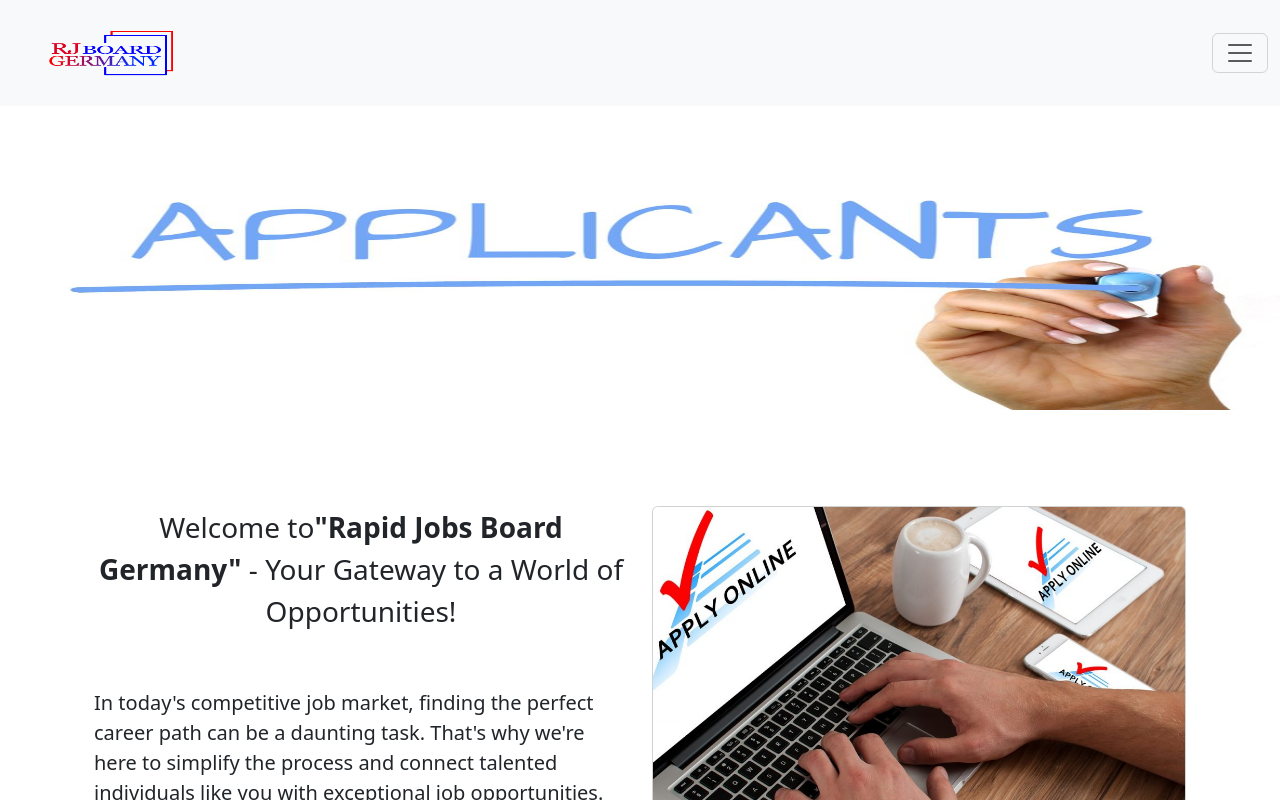
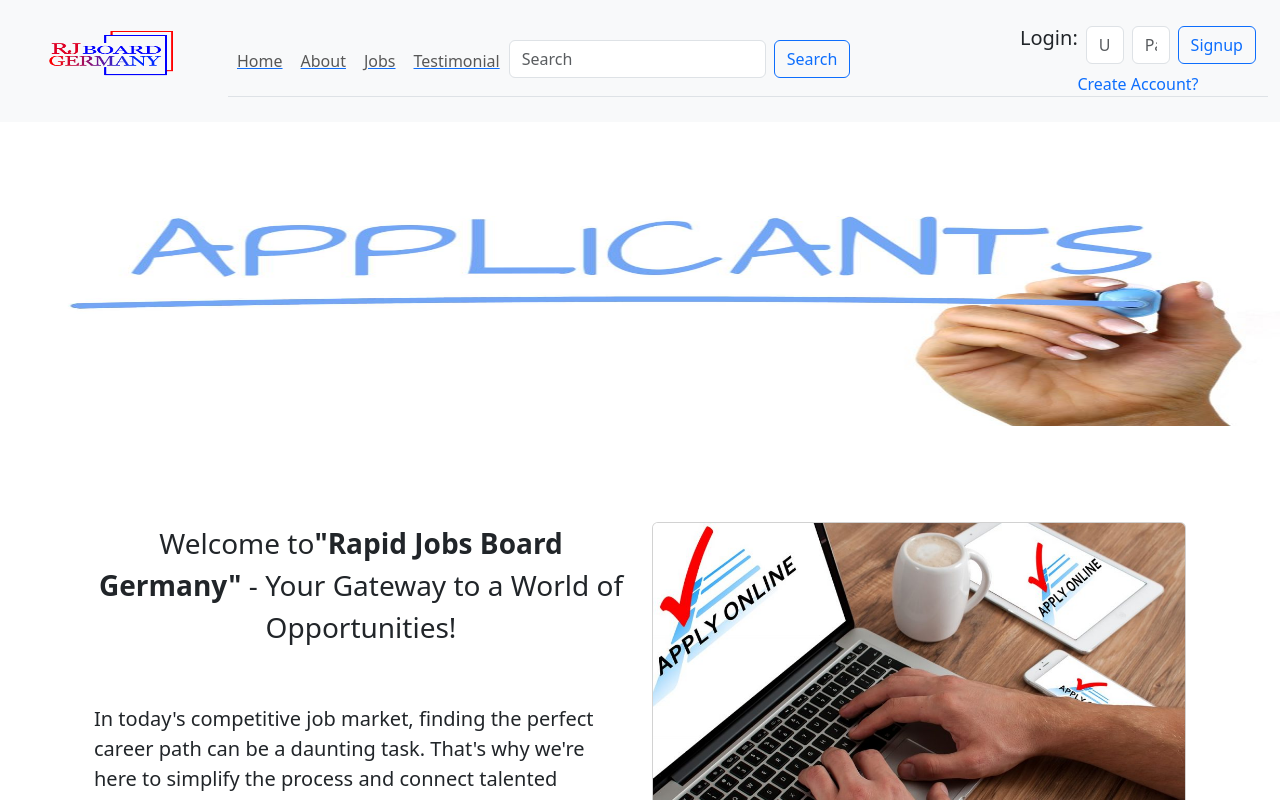
Before and after one commit to NickConsignado/Rapid-Jobs-Board-Germany, a React (Vite) app: page / in a window 1280 px wide. Shown: the top 800 px of the page. Built offline with nearby package versions, Linux system fonts and the light colour scheme.

Commit message:
manual fix

```diff
--- a/src/components/Navbar.jsx
+++ b/src/components/Navbar.jsx
@@ -1,44 +1,44 @@
+import { Link } from 'react-router-dom';
 import mainLogo from'../images/final-logo.png';
-import Button from 'react-bootstrap/Button';
-import Container from 'react-bootstrap/Container';
-import Form from 'react-bootstrap/Form';
-import Nav from 'react-bootstrap/Nav';
-import Navbar from 'react-bootstrap/Navbar';
-import Offcanvas from 'react-bootstrap/Offcanvas';
+
 
 function offcanvas() {
   return (
 <>
-      {['xxl'].map((expand) => (
-        <Navbar key={expand} expand={expand} className="bg-body-tertiary mb-3">
-          <Container fluid>
-            <Navbar.Brand href="#home"><img src={mainLogo} alt="Logo" style={{width:"200px", height:"80px"}} /></Navbar.Brand>
-            <Navbar.Toggle aria-controls={`offcanvasNavbar-expand-${expand}`} />
-            <Navbar.Offcanvas
-              id={`offcanvasNavbar-expand-${expand}`}
-              aria-labelledby={`offcanvasNavbarLabel-expand-${expand}`}
-              placement="end"
-            >
-              <Offcanvas.Header closeButton>
-                <Offcanvas.Title id={`offcanvasNavbarLabel-expand-${expand}`}>
-                <img src={mainLogo} alt="Logo" style={{width:"200px", height:"80px"}} />
-                </Offcanvas.Title>
-              </Offcanvas.Header>
-              <Offcanvas.Body>
-                <Nav className=" flex-grow-1 pe-3 mt-lg-3 ">
-                  <Nav.Link href="./">Home</Nav.Link>
-                  <Nav.Link href="/about">About</Nav.Link>
-                  <Nav.Link href="/Jobs">Jobs</Nav.Link>
-                  <Nav.Link href="/Testimonial">Testimonial</Nav.Link>
-                  <Container>
-                  <Form className="d-flex col-lg-3" role="search">
-                    <input className="form-control me-2" type="search" placeholder="Search" aria-label="Search"/>
-                    <button className="btn btn-outline-primary" type="submit">Search</button>
-                  </Form>
-                  </Container>
-                </Nav>
-                <div className="container me-lg-0 col-lg-3">
-                <div id="login-form" className="d-flex ">
+
+<header>
+
+<nav class="navbar navbar-expand-lg bg-light">
+
+  <div class="container-fluid">
+    <p class="navbar-brand"><img src={mainLogo} alt="Logo" style={{width:"200px", height:"80px"}} /></p>
+    <button class="navbar-toggler" type="button" data-bs-toggle="collapse" data-bs-target="#navbarSupportedContent"
+      aria-controls="navbarSupportedContent" aria-expanded="false" aria-label="Toggle navigation">
+      <span class="navbar-toggler-icon"></span>
+    </button>
+    <div class="nav nav-tabs collapse navbar-collapse " id="navbarSupportedContent">
+      <ul class="navbar-nav me-auto mb-2 mb-lg-0">
+        <li class="nav-item">
+        <Link to="./"><span  class="nav-link" aria-current="page" >Home</span></Link>
+        </li>
+        <li class="nav-item">
+        <Link to="/about"><span class="nav-link">About</span></Link>
+        </li>
+        <li class="nav-item">
+        <Link to="/Jobs"><span class="nav-link" >Jobs</span></Link>
+        </li>
+        <li class="nav-item">
+        <Link to="/Testimonial"><span class="nav-link" >Testimonial</span></Link>
+        </li>
+        <li class="nav-item">
+          <form class="d-flex" role="search">
+            <input class="form-control me-2" type="search" placeholder="Search" aria-label="Search" />
+            <button class="btn btn-outline-primary" type="submit">Search</button>
+          </form>
+        </li>
+      </ul>
+          <div class="container me-lg-0 col-lg-3">
+          <div id="login-form" className="d-flex ">
                     <h5>Login:</h5>
                     <input className="form-control me-2 ms-2" type="text" name="username" id="username" placeholder="Username" aria-label="Username"/>
                     <input className="form-control me-2" type="password" name="password" id="password" placeholder="Password" aria-label="Password"/>
@@ -50,14 +50,19 @@ function offcanvas() {
                     <button onClick="logout()" className="btn btn-outline-primary ms-5" type="submit">Logout</button>
                 </div>
 
-                  <span className="d-flex justify-content-center mt-2 text-primary" id="c-Account" onClick="navigateToCreateAccount()">Create Account?</span>
-              </div>
+                  <span className="d-flex justify-content-center mt-2 text-primary" id="c-Account">Create Account?</span>
+          </div>
+    </div>
+  </div>
+</nav>
+</header>
 
-              </Offcanvas.Body>
-            </Navbar.Offcanvas>
-          </Container>
-        </Navbar>
-      ))}
+
+
+
+
+
+
     </>
 
 
--- a/src/main.jsx
+++ b/src/main.jsx
@@ -2,6 +2,7 @@ import React from 'react'
 import ReactDOM from 'react-dom/client'
 import App from './App.jsx'
 import 'bootstrap/dist/css/bootstrap.min.css'
+import 'bootstrap/dist/js/bootstrap'
 
 ReactDOM.createRoot(document.getElementById('root')).render(
   <React.StrictMode>
```
